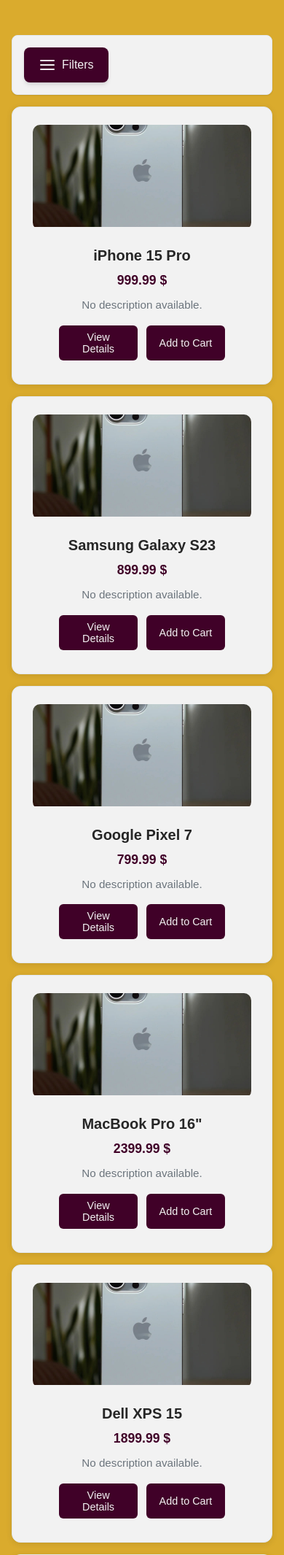
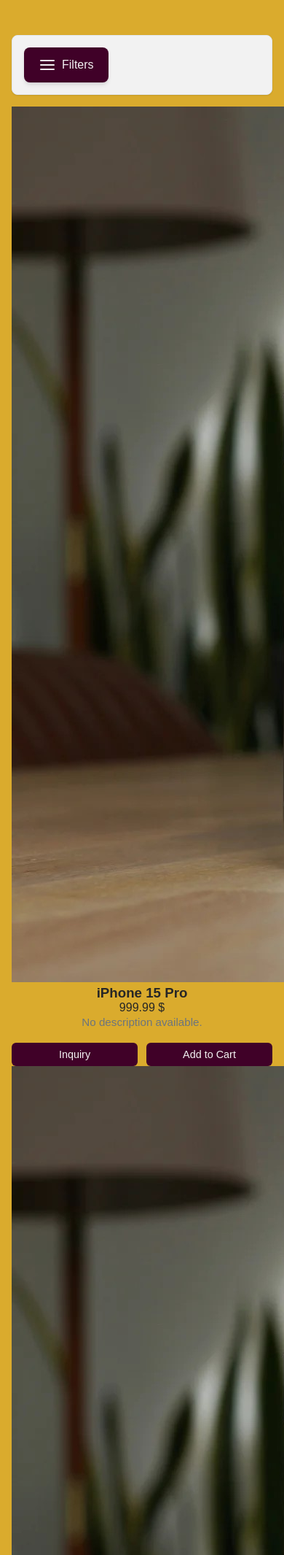
Before and after one commit to MeisamHajiloo/MarfatradeProd, a PHP site: page /products.php in a window 390 px wide; the page is wider, and only the part inside the window is pictured. Shown: the part 58-2189 px from the top of that part at 73% size. Run offline with PHP 8.4, Linux system fonts and the light colour scheme; data comes from the database, SQL or seed files in the repository; data that the repository does not hold is empty.

Commit message:
با مودال Inquiry ناقص

```diff
--- a/assets/css/products.css
+++ b/assets/css/products.css
@@ -1,62 +1,4 @@
-/* assets/css/products.css */
 
-/* Products grid container */
-#products-grid {
-  display: grid;
-  grid-template-columns: repeat(auto-fill, minmax(220px, 1fr));
-  gap: 1rem;
-  margin: 1rem 0;
-  min-height: 200px;
-}
-
-/* List view mode */
-.product-list-item {
-  display: flex;
-  align-items: center;
-  gap: 1.5rem;
-  padding: 1.5rem;
-  border: 1px solid var(--border-color);
-  border-radius: 12px;
-  background: var(--white);
-  transition: all 0.3s ease;
-  margin-bottom: 1rem;
-  box-shadow: 0 2px 8px var(--shadow-color);
-}
-
-.product-list-item:hover {
-  box-shadow: 0 8px 24px var(--shadow-color);
-  transform: translateY(-2px);
-  border-color: var(--primary-color);
-}
-
-.product-list-item .thumb {
-  flex: 0 0 180px;
-  position: relative;
-  overflow: hidden;
-  border-radius: 10px;
-}
-
-.product-list-item .thumb img {
-  width: 100%;
-  height: 140px;
-  object-fit: cover;
-  transition: transform 0.5s ease;
-}
-
-.product-list-item:hover .thumb img {
-  transform: scale(1.05);
-}
-
-.product-list-item .info {
-  flex: 1;
-  padding: 0.5rem 0;
-}
-
-.product-list-item .name {
-  font-size: 1.25rem;
-  font-weight: 600;
-  margin: 0 0 0.75rem;
-  color: var(--secondary-color1);
 }
 
 .product-list-item .price {
--- a/assets/js/products.js
+++ b/assets/js/products.js
@@ -440,14 +440,22 @@
         p.price ? p.price + " $" : "Price not available"
       }</div>
       <div class="actions">
-          <a href="product.php?slug=${
-            p.slug
-          }" class="btn btn-primary">View Details</a>
+        <button class="btn btn-primary inquiry-btn" data-product="${
+          p.name
+        }" data-slug="${p.slug}">Inquiry</button>
         <button class="btn btn-primary">Add to Cart</button>
       </div>
     </div>
   `;
     gridEl.appendChild(card);
+
+    // Add event listener to the new inquiry button
+    const inquiryBtn = card.querySelector(".inquiry-btn");
+    if (inquiryBtn) {
+      inquiryBtn.addEventListener("click", function () {
+        openInquiryModal(this.dataset.product, this.dataset.slug);
+      });
+    }
   }
 
   function renderProductListItem(p) {
@@ -468,14 +476,114 @@
       }</div>
       <p class="desc">${p.short_desc || "No description available."}</p>
       <div class="actions">
-          <a href="product.php?slug=${
-            p.slug
-          }" class="btn btn-primary">View Details</a>
+        <button class="btn btn-primary inquiry-btn" data-product="${
+          p.name
+        }" data-slug="${p.slug}">Inquiry</button>
         <button class="btn btn-primary">Add to Cart</button>
       </div>
     </div>
   `;
     gridEl.appendChild(listItem);
+
+    // Add event listener to the new inquiry button
+    const inquiryBtn = listItem.querySelector(".inquiry-btn");
+    if (inquiryBtn) {
+      inquiryBtn.addEventListener("click", function () {
+        openInquiryModal(this.dataset.product, this.dataset.slug);
+      });
+    }
+  }
+
+  // Open inquiry modal
+  function openInquiryModal(productName, productSlug) {
+    // Create modal if it doesn't exist
+    let modal = document.getElementById("inquiry-modal");
+    if (!modal) {
+      modal = document.createElement("div");
+      modal.id = "inquiry-modal";
+      modal.className = "inquiry-modal";
+      modal.innerHTML = `
+      <div class="inquiry-modal-content">
+        <div class="inquiry-modal-header">
+          <h3 class="inquiry-modal-title">Inquire about ${productName}</h3>
+          <button class="inquiry-modal-close">&times;</button>
+        </div>
+        <div class="inquiry-options">
+          <a href="#" class="inquiry-option whatsapp" target="_blank">
+            <div class="inquiry-option-icon">
+              <svg width="24" height="24" viewBox="0 0 24 24" fill="currentColor">
+                <path d="M17.472 14.382c-.297-.149-1.758-.867-2.03-.967-.273-.099-.471-.148-.67.15-.197.297-.767.966-.94 1.164-.173.199-.347.223-.644.075-.297-.15-1.255-.463-2.39-1.475-.883-.788-1.48-1.761-1.653-2.059-.173-.297-.018-.458.13-.606.134-.133.298-.347.446-.52.149-.174.198-.298.298-.497.099-.198.05-.371-.025-.52-.075-.149-.669-1.612-.916-2.207-.242-.579-.487-.5-.669-.51-.173-.008-.371-.01-.57-.01-.198 0-.52.074-.792.372-.272.297-1.04 1.016-1.04 2.479 0 1.462 1.065 2.875 1.213 3.074.149.198 2.096 3.2 5.077 4.487.709.306 1.262.489 1.694.625.712.227 1.36.195 1.871.118.571-.085 1.758-.719 2.006-1.413.248-.694.248-1.289.173-1.413-.074-.124-.272-.198-.57-.347m-5.421 7.403h-.004a9.87 9.87 0 01-5.031-1.378l-.361-.214-3.741.982.998-3.648-.235-.374a9.86 9.86 0 01-1.51-5.26c.001-5.45 4.436-9.884 9.888-9.884 2.64 0 5.122 1.03 6.988 2.898a9.825 9.825 0 012.893 6.994c-.003 5.45-4.437 9.884-9.885 9.884m8.413-18.297A11.815 11.815 0 0012.05 0C5.495 0 .16 5.335.157 11.892c0 2.096.547 4.142 1.588 5.945L.057 24l6.305-1.654a11.882 11.882 0 005.683 1.448h.005c6.554 0 11.89-5.335 11.893-11.893A11.821 11.821 0 0020.864 3.488"/>
+              </svg>
+            </div>
+            <span class="inquiry-option-text">Contact via WhatsApp</span>
+          </a>
+          <a href="#" class="inquiry-option telegram" target="_blank">
+            <div class="inquiry-option-icon">
+              <svg width="24" height="24" viewBox="0 0 24 24" fill="currentColor">
+                <path d="M12 0C5.373 0 0 5.373 0 12s5.373 12 12 12 12-5.373 12-12S18.627 0 12 0m5.894 8.221l-1.97 9.28c-.145.658-.537.818-1.084.508l-3-2.21-1.447 1.394c-.16.16-.295.295-.605.295l.213-3.05 5.56-5.022c.242-.213-.054-.334-.373-.121l-6.86 4.326-2.96-.924c-.64-.203-.652-.64.136-.954l11.566-4.458c.538-.196 1.006.128.832.941"/>
+              </svg>
+            </div>
+            <span class="inquiry-option-text">Contact via Telegram</span>
+          </a>
+        </div>
+      </div>
+    `;
+      document.body.appendChild(modal);
+
+      // Add event listeners
+      const closeBtn = modal.querySelector(".inquiry-modal-close");
+      closeBtn.addEventListener("click", closeInquiryModal);
+
+      modal.addEventListener("click", function (e) {
+        if (e.target === modal) {
+          closeInquiryModal();
+        }
+      });
+
+      // Add WhatsApp link handler
+      const whatsappOption = modal.querySelector(".inquiry-option.whatsapp");
+      whatsappOption.addEventListener("click", function (e) {
+        e.preventDefault();
+        const message = `Hello, I'm interested in your product: ${productName}. Can you provide more information?`;
+        window.open(
+          `https://wa.me/?text=${encodeURIComponent(message)}`,
+          "_blank"
+        );
+      });
+
+      // Add Telegram link handler (placeholder for now)
+      const telegramOption = modal.querySelector(".inquiry-option.telegram");
+      telegramOption.addEventListener("click", function (e) {
+        e.preventDefault();
+        // This will be implemented later
+        alert("Telegram integration will be added in the next phase.");
+      });
+    } else {
+      // Update modal content for the new product
+      modal.querySelector(
+        ".inquiry-modal-title"
+      ).textContent = `Inquire about ${productName}`;
+
+      // Update WhatsApp link
+      const whatsappOption = modal.querySelector(".inquiry-option.whatsapp");
+      const message = `Hello, I'm interested in your product: ${productName}. Can you provide more information?`;
+      whatsappOption.href = `https://wa.me/?text=${encodeURIComponent(
+        message
+      )}`;
+    }
+
+    // Show modal
+    modal.classList.add("active");
+    document.body.style.overflow = "hidden";
+  }
+
+  // Close inquiry modal
+  function closeInquiryModal() {
+    const modal = document.getElementById("inquiry-modal");
+    if (modal) {
+      modal.classList.remove("active");
+      document.body.style.overflow = "";
+    }
   }
 
   function renderPagination(meta) {
```
Also changed, not shown: other parts of assets/css/products.css (+128 -0 lines), readme.txt. Lines whose indentation alone changed are shown as unchanged.
